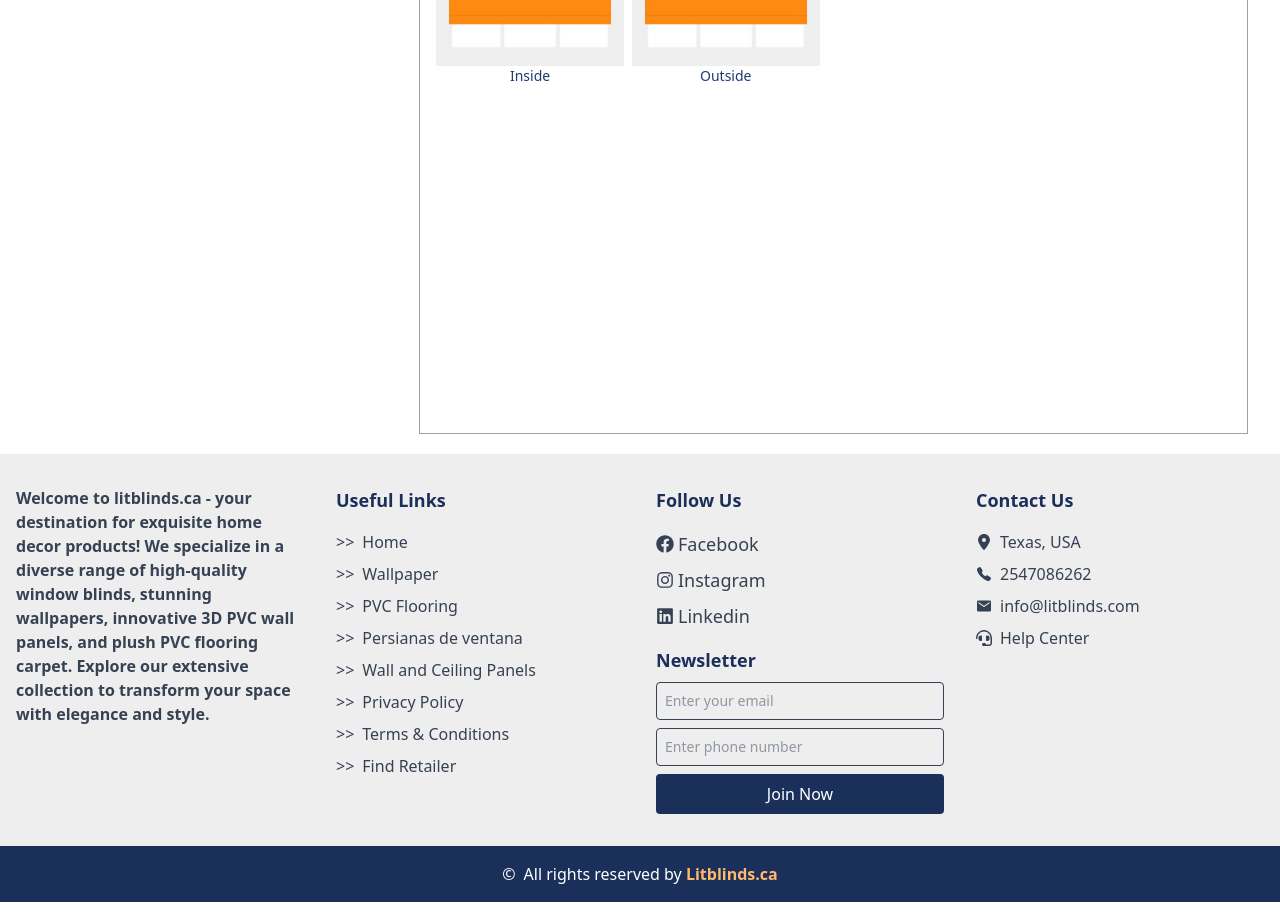
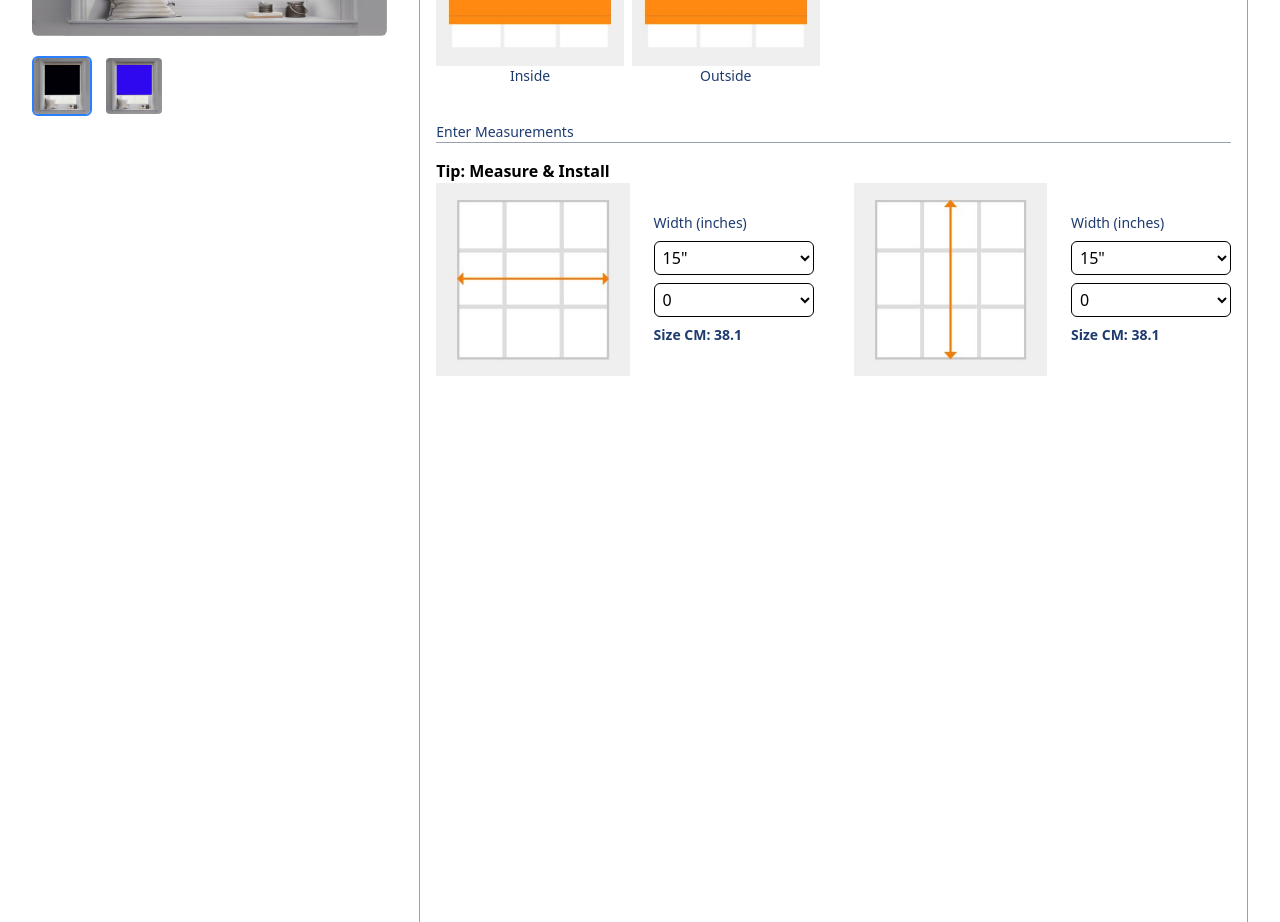
Before and after one commit to RobiulIslam08/litblinds, a React (Vite) app: page /window-blinds-singlepage in a window 1280 px wide. Shown: the part 1280-2202 px from the top of the page. Built offline with nearby package versions, Linux system fonts and the light colour scheme.

Commit message:
select size,mount type and quality

```diff
--- a/src/pages/WindowBlindsSinglePage.jsx
+++ b/src/pages/WindowBlindsSinglePage.jsx
@@ -1,11 +1,36 @@
-import React, { useState } from 'react';
+import React, { useEffect, useState } from 'react';
 import img1 from '../assets/images/windowBlindsSinglePage/82_0.jpg';
 import img2 from '../assets/images/windowBlindsSinglePage/82_1.jpg';
 import { FaHeart, FaShareAlt, FaStar } from 'react-icons/fa';
 import { CiHeart } from 'react-icons/ci';
 import insideImage from '../assets/images/windowBlindsSinglePage/inside.jpg'
+import defaultWidth from '../assets/images/windowBlindsSinglePage/Default_Width.jpg'
+import defaultHeight from '../assets/images/windowBlindsSinglePage/Default_Height.jpg'
 const WindowBlindsSinglePage = () => {
 	const [selectedImg, setSelectedImg] = useState(img1);
+
+	// Add these states at the top of your component
+	const [wholeInches, setWholeInches] = useState(15);
+	const [fraction, setFraction] = useState(0);
+	const [totalCm, setTotalCm] = useState('');
+
+	const [wholeInchesHeight, setWholeInchesHeight] = useState(15);
+	const [fractionHeight, setFractionHeight] = useState(0);
+	const [totalCmHeight, setTotalCmHeight] = useState('');
+
+	// Conversion function for width
+	useEffect(() => {
+		const totalInches = wholeInches + fraction;
+		const cm = (totalInches * 2.54).toFixed(1);
+		setTotalCm(cm);
+	}, [wholeInches, fraction]);
+
+	// Conversion function for height
+	useEffect(() => {
+		const totalInches = wholeInchesHeight + fractionHeight;
+		const cm = (totalInches * 2.54).toFixed(1);
+		setTotalCmHeight(cm);
+	}, [wholeInchesHeight, fractionHeight]);
 
 	return (
 		<div className='flex flex-col lg:flex-row items-center justify-center gap-8 my-3 lg:my-5'>
@@ -101,7 +126,7 @@ const WindowBlindsSinglePage = () => {
 				</div>
 
 				{/* slect color, size, features, warrenty option */}
-				<div className='border p-4 h-[1900px] md:h-[1200px] border-gray-400 mt-3'>
+				<div className='border p-4  md:h-[1800px] border-gray-400 mt-3'>
 					{/* select color */}
 					<div>
 						<button className='text-xs py-2 font-semibold text-left w-full text-white bg-[#2c2c2c] px-5'>Select Color</button>
@@ -207,27 +232,114 @@ const WindowBlindsSinglePage = () => {
 								<p className='text-xs md:text-lg'>H:24"</p>
 							</div>
 						</div>
+						{/* mount type */}
 						<p className='text-primary text-sm mt-3 md:mt-4 lg:mt-5'>Mount Type</p>
-						<hr  className='text-gray-400 '/>
+						<hr className='text-gray-400 ' />
 						{/* inside, outside and text */}
-						<div className='flex flex-col lg:flex-row justify-center gap-7 mt-2 lg:mt-3'>
-							<div className='flex items-center justify-center gap-2 w-[50%]'>
+						<div className='flex flex-col lg:flex-row justify-center gap-2 lg:gap-7 mt-2 lg:mt-3'>
+							<div className='flex items-center justify-center gap-2 w-full lg:w-[50%]'>
 								{/* inside */}
 								<div>
-									<img src={insideImage} alt="insideImage"  className='' />
+									<img src={insideImage} alt="insideImage" className='' />
 									<p className='text-center text-primary text-sm'>Inside</p>
 								</div>
 								{/* outside */}
 								<div>
-									<img src={insideImage} alt="outsitedImage"  srcset="" className='' />
+									<img src={insideImage} alt="outsitedImage" srcset="" className='' />
 									<p className='text-center text-primary text-sm'>Outside</p>
 								</div>
 							</div>
 							{/* right side text */}
-							<p className='w-[50%] text-sm'><span className='font-bold text-xs'>NOTE:</span> Inside mounted blackout shades will have light gaps coming into the room from the edges of the shade. Please order outside mounted blackout shades if you prefer a higher level of blackout.</p>
+							<p className='w-full lg:w-[50%] text-sm'><span className='font-bold text-xs'>NOTE:</span> Inside mounted blackout shades will have light gaps coming into the room from the edges of the shade. Please order outside mounted blackout shades if you prefer a higher level of blackout.</p>
 
 						</div>
+
+
+						{/* Enter Measurements */}
+						<p className='text-primary text-sm mt-5 md:mt-7 lg:mt-9'>Enter Measurements</p>
+						<hr className='text-gray-400 ' />
+						<p className='font-bold transition ease-in-out hover:text-blue-600 mt-3 lg:mt-4 cursor-pointer duration-300'>Tip: Measure & Install</p>
+						<div className='flex justify-between items-center gap-10'>
+							<div className='flex flex-col lg:flex-row gap-2 items-center justify-between'>
+								{/* imagge */}
+								<div>
+									<img src={defaultWidth} alt="" className='lg:w-[200px] w-full' />
+								</div>
+								{/* width */}
+								<div className="ml-4">
+									<div className="flex flex-col  gap-2">
+										<p className='text-sm text-primary'>Width (inches)</p>
+										{/* Whole inches dropdown */}
+										<select
+											value={wholeInches}
+											onChange={(e) => setWholeInches(Number(e.target.value))}
+											className="border p-1 rounded-md w-24 lg:w-40"
+										>
+											{Array.from({ length: 129 }, (_, i) => 15 + i).map((num) => (
+												<option key={num} value={num}>{num}"</option>
+											))}
+										</select>
+
+										{/* Fraction dropdown */}
+										<select
+											value={fraction}
+											onChange={(e) => setFraction(Number(e.target.value))}
+											className="border p-1 rounded-md w-24 lg:w-40"
+										>
+											{[0, 0.125, 0.25, 0.375, 0.5, 0.625, 0.75, 0.875].map((frac) => (
+												<option key={frac} value={frac}>
+													{frac === 0 ? '0' : `${(frac * 8).toFixed(0)}/8`}
+												</option>
+											))}
+										</select>
+
+										<span className="text-sm font-bold text-primary">Size CM: {totalCm}</span>
+									</div>
+								</div>
+							</div>
+							<div className='flex flex-col lg:flex-row gap-2 items-center justify-between'>
+								{/* imagge */}
+								<div>
+									<img src={defaultHeight} alt="" className='lg:w-[200px] md:w-full' />
+								</div>
+								{/* height */}
+								<div className="ml-4">
+									<div className="flex flex-col  gap-2">
+										<p className='text-sm text-primary'>Width (inches)</p>
+										{/* Whole inches dropdown */}
+										<select
+											value={wholeInchesHeight}
+											onChange={(e) => setWholeInchesHeight(Number(e.target.value))}
+											className="border p-1 rounded-md w-24 lg:w-40"
+										>
+											{Array.from({ length: 129 }, (_, i) => 15 + i).map((num) => (
+												<option key={num} value={num}>{num}"</option>
+											))}
+										</select>
+
+										{/* Fraction dropdown */}
+										<select
+											value={fractionHeight}
+											onChange={(e) => setFractionHeight(Number(e.target.value))}
+											className="border p-1 rounded-md w-24 lg:w-40"
+										>
+											{[0, 0.125, 0.25, 0.375, 0.5, 0.625, 0.75, 0.875].map((frac) => (
+												<option key={frac} value={frac}>
+													{frac === 0 ? '0' : `${(frac * 8).toFixed(0)}/8`}
+												</option>
+											))}
+										</select>
+
+										<span className="text-sm font-bold text-primary">Size CM: {totalCmHeight}</span>
+									</div>
+								</div>
+							</div>
+						</div>
+
+
 					</div>
+
+
 
 				</div>
 
```
